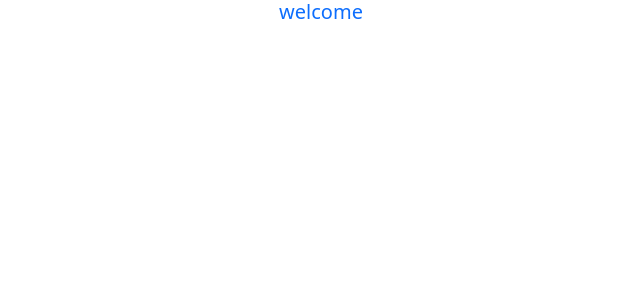
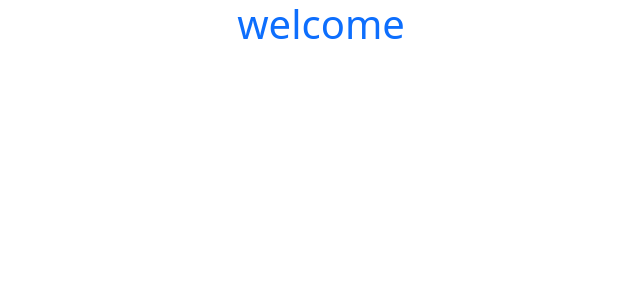
Before and after one commit to LouayBeltifa/MyTickets, an Angular app in the folder MyTickets/: page / in a window 1280 px wide. Shown: the top 300 px of the page, without its empty margins (319-959 px from the left). Built offline with nearby package versions, Linux system fonts and the light colour scheme.

Commit message:
feat(test): updating app component
bla bla bla bla

```diff
--- a/MyTickets/src/app/app.component.html
+++ b/MyTickets/src/app/app.component.html
@@ -1,3 +1,3 @@
 <div>
-    <h1 class="text-primary fs-20 text-center">welcome</h1>
+    <h1 class="text-primary text-center">welcome</h1>
 </div>
```
